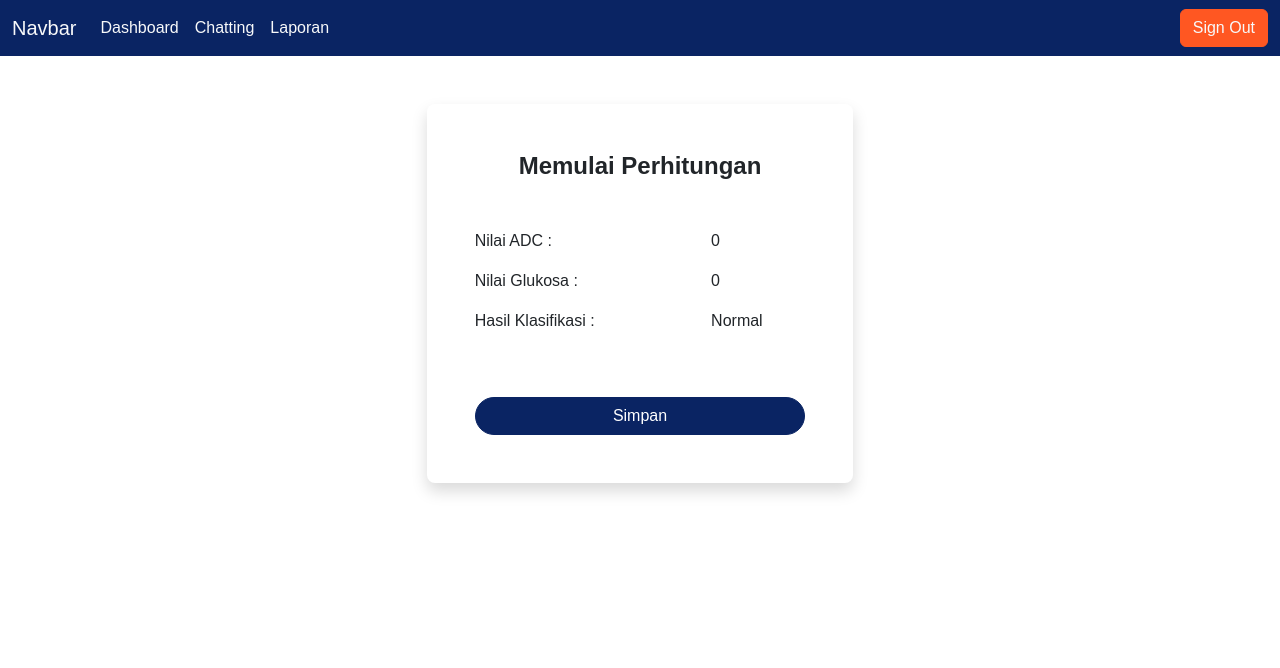
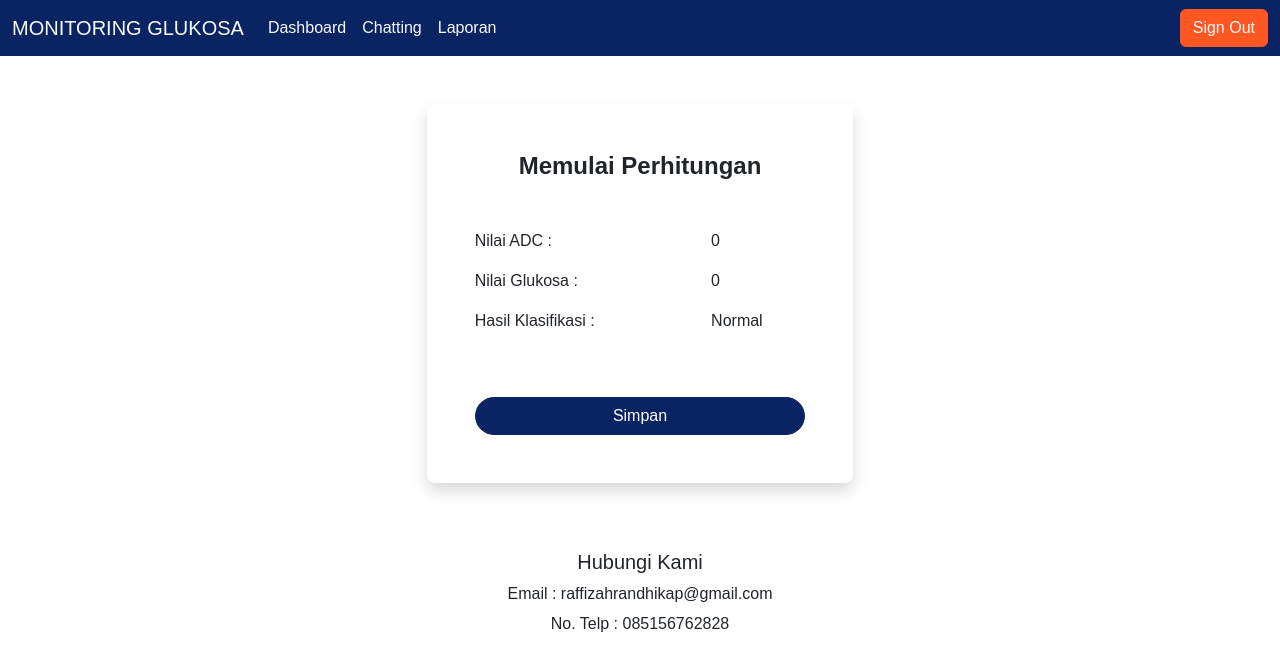
Before and after one commit to ADDFa/iot-raffi-fe, a React (Create React App) app: page /dashboard in a window 1280 px wide. Shown: the top 668 px of the page. Built offline with nearby package versions, Linux system fonts and the light colour scheme; no server answers; sample sign-in values are in the browser's storage.

Commit message:
add dashboard

```diff
--- a/src/Pages/Dashboard.tsx
+++ b/src/Pages/Dashboard.tsx
@@ -63,6 +63,18 @@ const Dashboard = () => {
 
                 <ButtonFullRounded text="Simpan" onClick={saveResult} />
             </div>
+
+            <div className="col-md-4 p-3 rounded-3 mt-5 mx-auto text-center">
+                <p className="fs-5">
+                    Hubungi Kami
+                    <br />
+                    <span className="fs-6">
+                        Email : raffizahrandhikap@gmail.com
+                    </span>
+                    <br />
+                    <span className="fs-6">No. Telp : 085156762828</span>
+                </p>
+            </div>
         </div>
     )
 }
--- a/src/Partials/Navbar.tsx
+++ b/src/Partials/Navbar.tsx
@@ -13,7 +13,7 @@ const Navbar = () => {
         <nav className="navbar navbar-expand-lg bg-primary">
             <div className="container-fluid">
                 <Link className="navbar-brand text-light" to="#">
-                    Navbar
+                    MONITORING GLUKOSA
                 </Link>
                 <button
                     className="navbar-toggler"
```
